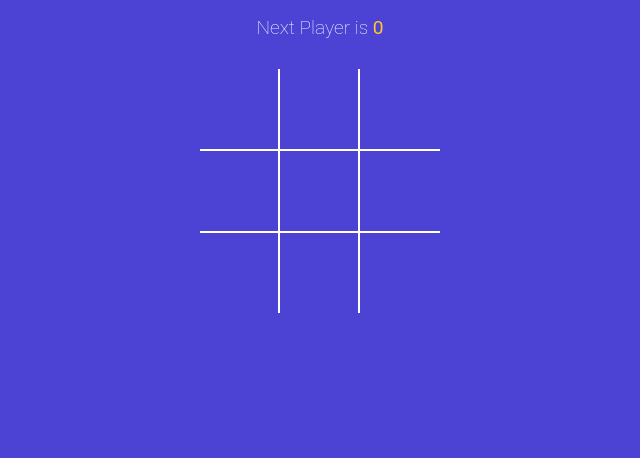
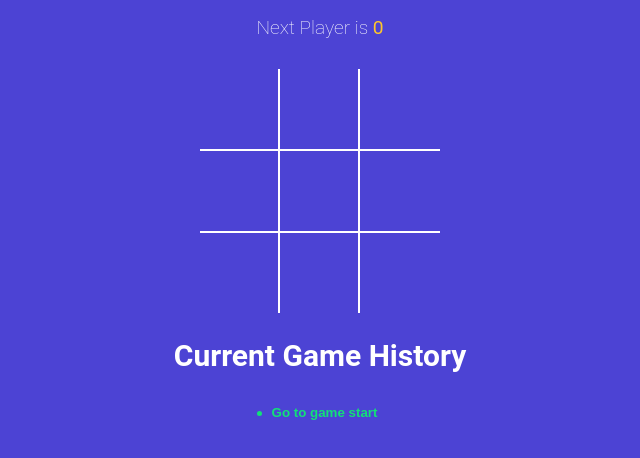
Before and after one commit to Pankaj-Chadda/Tic-Tac-Toe, a React (Vite) app: page / in a window 1280 px wide. Shown: the top 458 px of the page, without its empty margins (320-960 px from the left). Built offline with nearby package versions, Linux system fonts and the light colour scheme.

Commit message:
Added game history

```diff
--- a/src/App.jsx
+++ b/src/App.jsx
@@ -3,28 +3,61 @@ import Board from './components/Board';
 import './styles.scss';
 import { calculateWinner } from './winner';
 import StatusMessage from './components/StatusMessage';
+import History from './components/History';
+const NEW_GAME = [
+  {
+    squares: Array(9).fill(null),
+    isXNext: false,
+  },
+];
 function App() {
-  const [squares, setSquares] = useState(Array(9).fill(null));
-  const [isXNext, setIsXNext] = useState(false);
-  const winner = calculateWinner(squares);
+  const [history, setHistory] = useState(NEW_GAME);
+  const [currentMove, setCurrentMove] = useState(0);
+  const gamingBoard = history[currentMove];
+  // const [squares, setSquares] = useState(Array(9).fill(null));
+  // const [isXNext, setIsXNext] = useState(false);
+  const winner = calculateWinner(gamingBoard.squares);
   const handleSquareClick = clickedPosition => {
-    if (squares[clickedPosition] || winner) {
+    if (gamingBoard.squares[clickedPosition] || winner) {
       return;
     }
-    setSquares(currentSquares => {
-      return currentSquares.map((squareValue, position) => {
-        if (clickedPosition === position) {
-          return isXNext ? 'X' : '0';
+    setHistory(currentHistory => {
+      const isTraversing = currentMove + 1 !== currentHistory.length;
+
+      const lastGamingState = isTraversing
+        ? currentHistory[currentMove]
+        : currentHistory[currentHistory.length - 1];
+      const nextSquaresState = lastGamingState.squares.map(
+        (squareValue, position) => {
+          if (clickedPosition === position) {
+            return lastGamingState.isXNext ? 'X' : '0';
+          }
+          return squareValue;
         }
-        return squareValue;
+      );
+      const base = isTraversing
+        ? currentHistory.slice(0, currentHistory.indexOf(lastGamingState) + 1)
+        : currentHistory;
+      return base.concat({
+        squares: nextSquaresState,
+        isXNext: !lastGamingState.isXNext,
       });
     });
-    setIsXNext(currentIsXNext => !currentIsXNext);
+    // setIsXNext(currentIsXNext => !currentIsXNext);
+    setCurrentMove(move => move + 1);
+  };
+  const moveTo = move => {
+    setCurrentMove(move);
   };
   return (
     <div className="app">
-      <StatusMessage winner={winner} isXNext={isXNext} squares={squares} />
-      <Board squares={squares} handleSquareClick={handleSquareClick} />
+      <StatusMessage winner={winner} gamingBoard={gamingBoard} />
+      <Board
+        squares={gamingBoard.squares}
+        handleSquareClick={handleSquareClick}
+      />
+      <h2>Current Game History</h2>
+      <History history={history} moveTo={moveTo} currentMove={currentMove} />
     </div>
   );
 }
--- /dev/null
+++ b/src/components/History.jsx
@@ -0,0 +1,20 @@
+const History = ({ history, moveTo, currentMove }) => {
+  return (
+    <div className="history-wrapper">
+      <ul className="history">
+        {history.map((_, index) => (
+          <li key={index}>
+            <button
+              type="button"
+              className={`btn-move ${currentMove === index ? 'active' : ''}`}
+              onClick={() => moveTo(index)}
+            >
+              {index === 0 ? 'Go to game start' : `Go to move #${index}`}
+            </button>
+          </li>
+        ))}
+      </ul>
+    </div>
+  );
+};
+export default History;
--- a/src/components/StatusMessage.jsx
+++ b/src/components/StatusMessage.jsx
@@ -1,4 +1,5 @@
-const StatusMessage = ({ winner, isXNext, squares }) => {
+const StatusMessage = ({ winner, gamingBoard }) => {
+  const { squares, isXNext } = gamingBoard;
   const noMovesLeft = squares.every(squareValue => squareValue !== null);
   const nextPlayer = isXNext ? 'X' : '0';
   const renderStatusMessage = () => {
```
